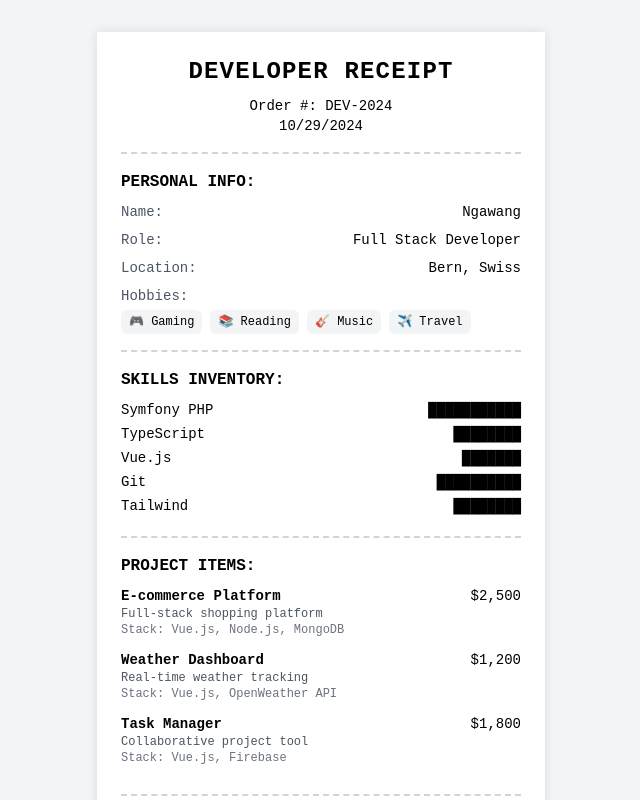
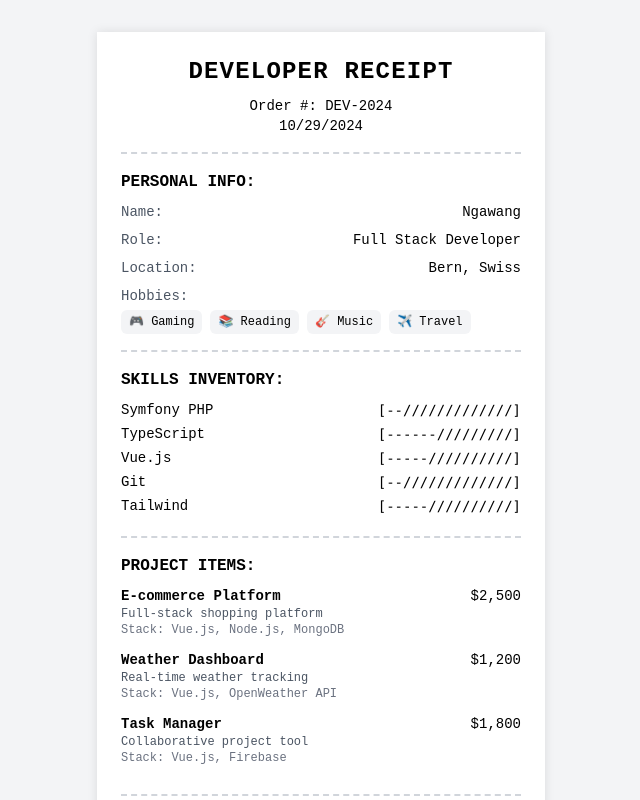
Before and after one commit to NgawangChoedenShankentsang/portfolio, a Vue app: page / in a window 1280 px wide. Shown: the top 800 px of the page, without its empty margins (319-959 px from the left). Built offline with nearby package versions, Linux system fonts and the light colour scheme.

Commit message:
bar graph modify

```diff
--- a/src/components/Skills.vue
+++ b/src/components/Skills.vue
@@ -10,10 +10,10 @@
 
 <script setup>
 const skills = [
-  { name: 'Symfony PHP', level: '███████████' },
-  { name: 'TypeScript', level: '████████' },
-  { name: 'Vue.js', level: '███████' },
-  { name: 'Git', level: '██████████' },
-  { name: 'Tailwind', level: '████████' },
+  { name: 'Symfony PHP', level: '[--/////////////]' },
+  { name: 'TypeScript', level: '[------/////////]' },
+  { name: 'Vue.js', level: '[-----//////////]' },
+  { name: 'Git', level: '[--/////////////]' },
+  { name: 'Tailwind', level: '[-----//////////]' },
 ]
 </script>
```
